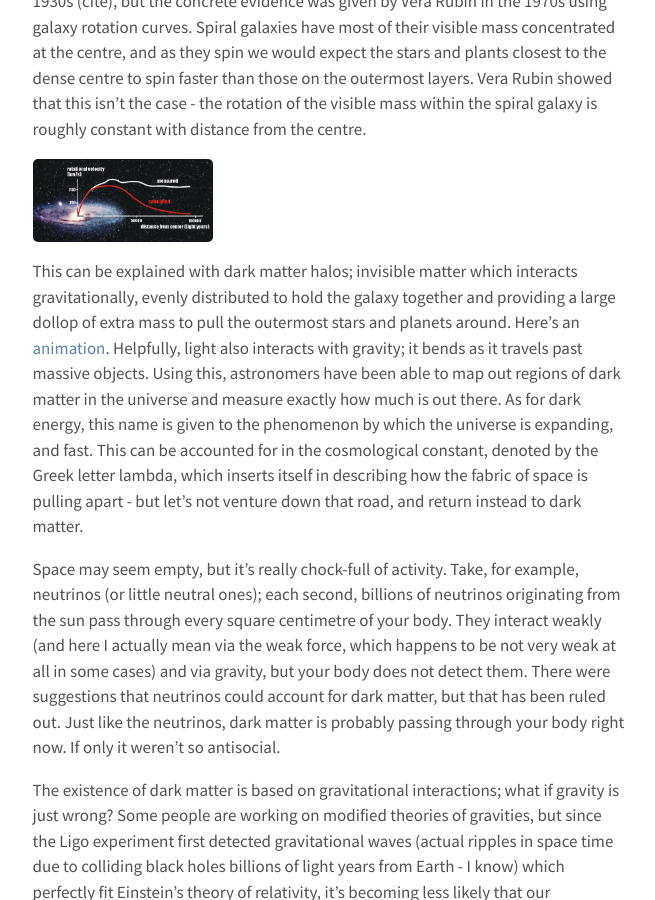
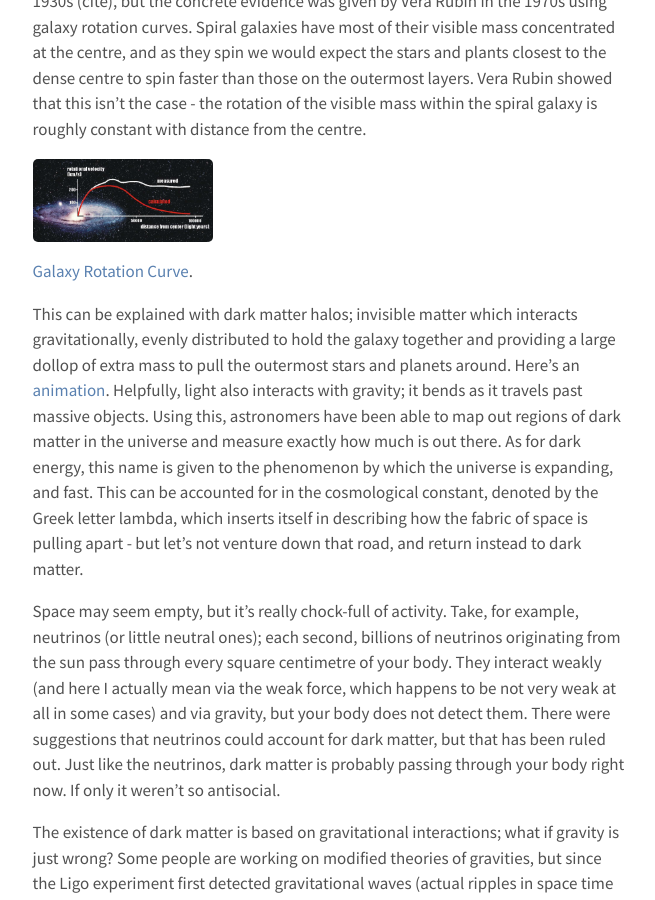
Before and after one commit to lhmason/lhmason.github.io, a Jekyll site: the page built from blog/_posts/2021-01-24-dm.md, in a window 1280 px wide and 900 px high, scrolled down 593 px. Shown: the whole window, without its empty margins (310-965 px from the left). Built offline with Jekyll 4.4.1, drawn with Linux system fonts in a browser that asks for light colours.

Commit message:
Update 2021-01-24-dm.md

```diff
--- a/blog/_posts/2021-01-24-dm.md
+++ b/blog/_posts/2021-01-24-dm.md
@@ -26,6 +26,8 @@
 with distance from the centre.
 
 <img width="180" alt="galaxyrotcurve" src="https://github.com/lhmason/lhmason.github.io/blob/main/rotcurvs.png" />
+[Galaxy Rotation Curve](https://github.com/lhmason/lhmason.github.io/blob/main/rotcurvs.png).
+
 
 This can be explained with dark matter halos; invisible matter which interacts gravitationally,
 evenly distributed to hold the galaxy together and providing a large dollop of extra mass to pull the outermost stars and
@@ -63,5 +65,5 @@
 the three experimental avenues, to see whether it has already been excluded.
 
 The hunt for dark matter is one of the foremost quests in particle physics at the moment, and it’s one of the main reasons we know
-we are not yet ‘done’. So far, we are doing well in figuring out all the things it isn’t. Hopefully, this will help us in soon
+we are not yet 'done'. So far, we are doing well in figuring out all the things it isn’t. Hopefully, this will help us in soon
 discovering what it is.
```
